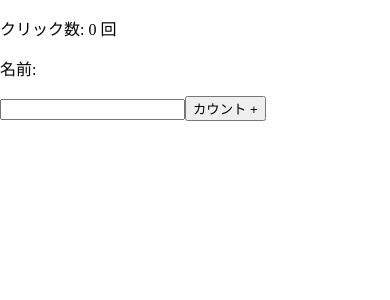
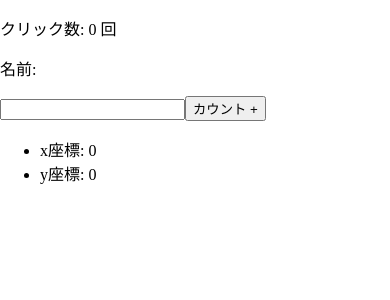
Before and after one commit to Pippippi3104/2020_React-Hooks-, a React Native app in the folder react-hooks/: screen / in a window 390 px wide. Shown: the top 300 px of the page. Built offline with nearby package versions, Linux system fonts and the light colour scheme.

Commit message:
# finish editing lesson09

```diff
--- a/react-hooks/App.js
+++ b/react-hooks/App.js
@@ -5,6 +5,7 @@ import CounterHook from "./component/CounterHook";
 import EffectHook from "./component/EffectHook";
 import FormHook from "./component/FormHook";
 import ItemHook from "./component/ItemHook";
+import MouseEventEffect from "./component/MouseEventEffect";
 
 function App() {
   return (
@@ -14,6 +15,7 @@ function App() {
       <FormHook />
       <ItemHook /> */}
       <EffectHook />
+      <MouseEventEffect />
     </div>
   );
 };
--- /dev/null
+++ b/react-hooks/component/MouseEventEffect.js
@@ -0,0 +1,31 @@
+import React, { useState, useEffect } from 'react'
+
+function MouseEventEffect() {
+    console.log("useEffectが呼ばれました")
+    const [x, setX] = useState(0)
+    const [y, setY] = useState(0)
+
+    const getMousePosition = e => {
+        setX(e.clientX)
+        setY(e.clientY)
+    }
+
+    useEffect(() => {
+        console.log("useEffectが呼ばれました")
+        window.addEventListener("mousemove", getMousePosition)
+        return () => {
+            window.removeEventListener("mousemove", getMousePosition)
+        }
+    },[])
+
+    return (
+        <div>
+            <ul>
+                <li>x座標: {x}</li>
+                <li>y座標: {y}</li>
+            </ul>
+        </div>
+    )
+}
+
+export default MouseEventEffect
```
